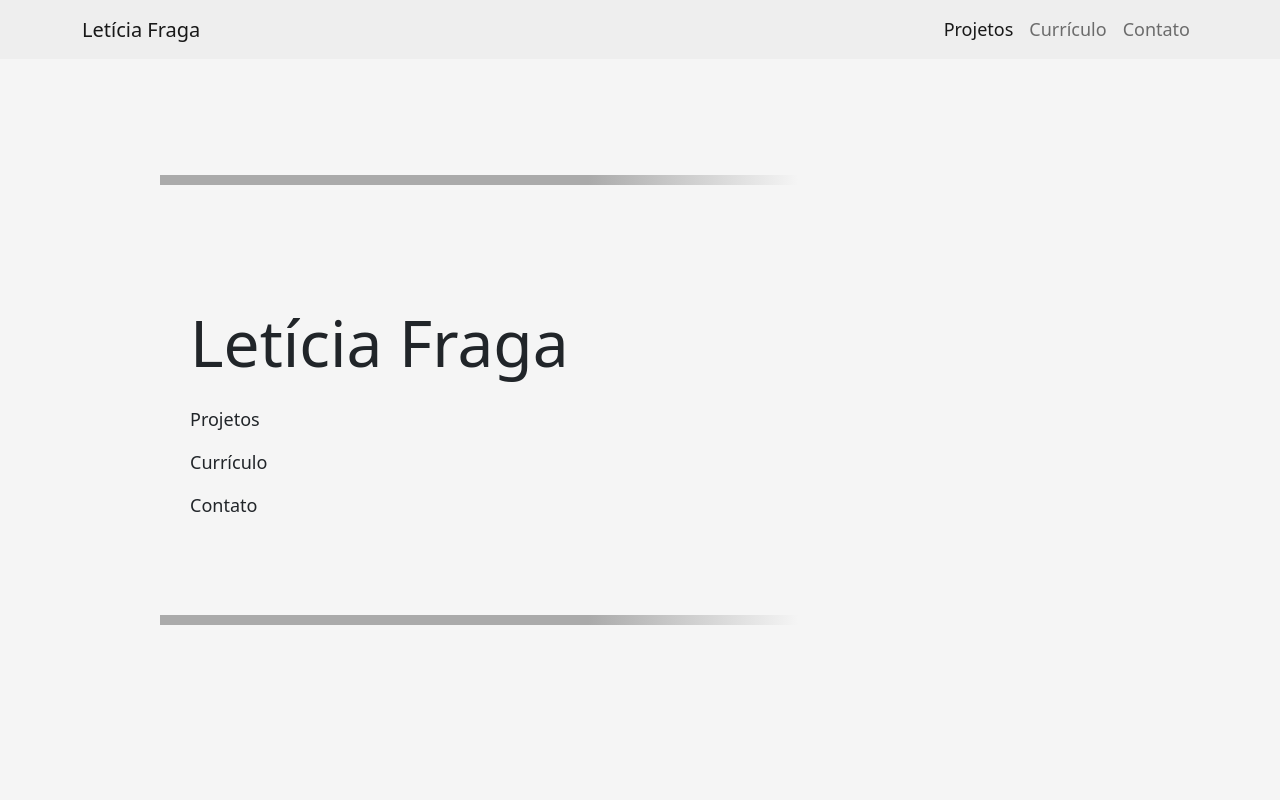
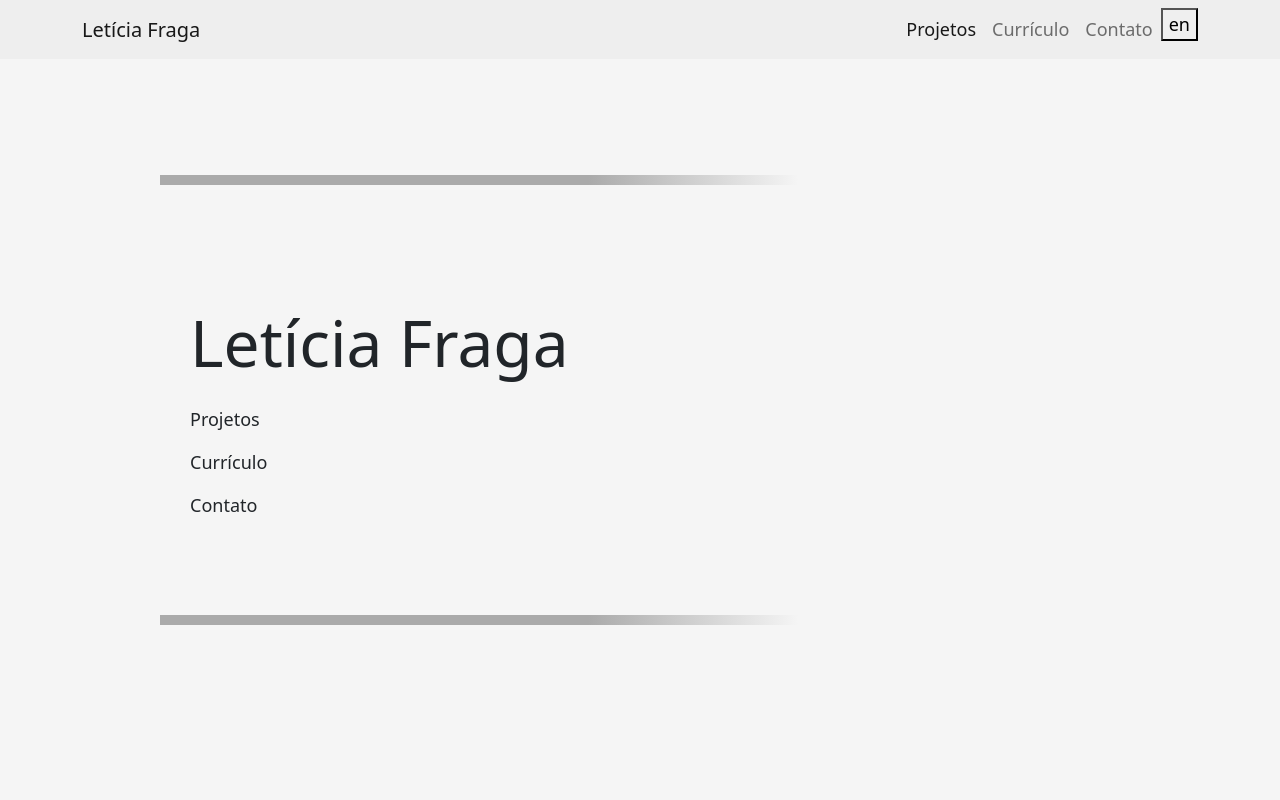
Before and after one commit to leticiafraga/leticiafraga.github.io, a React (Vite) app: page / in a window 1280 px wide. Shown: the top 800 px of the page. Built offline with nearby package versions, Linux system fonts and the light colour scheme.

Commit message:
initial translation, add gh links to projects

```diff
--- a/package.json
+++ b/package.json
@@ -15,8 +15,12 @@
         "@fortawesome/free-solid-svg-icons": "^6.3.0",
         "@fortawesome/react-fontawesome": "^0.2.0",
         "bootstrap": "^5.2.3",
+        "i18next": "^22.4.13",
+        "i18next-browser-languagedetector": "^7.0.1",
+        "i18next-http-backend": "^2.2.0",
         "react": "^18.2.0",
         "react-dom": "^18.2.0",
+        "react-i18next": "^12.2.0",
         "sass": "^1.59.3"
     },
     "devDependencies": {
--- a/src/components/App/App.module.scss
+++ b/src/components/App/App.module.scss
@@ -1,10 +1,25 @@
 @import "../../variables";
+
+@keyframes showBorder {
+    0% {
+        border-image: linear-gradient(
+                to right,
+                transparent 40%,
+                transparent 60%
+            )
+            100% 1;
+    }
+    100% {
+        border-image: linear-gradient(to right, $bg 40%, transparent 60%) 50% 1;
+    }
+}
 
 .main {
     height: 100vh;
     & > div {
         padding: 15vh 0 10vh 20px;
         border: 10px solid $bg;
+        animation: 2s ease-out 1s 1 showBorder;
         border-image: linear-gradient(to right, $bg 40%, transparent 60%) 100% 1;
     }
     h1 {
--- a/src/components/App/App.tsx
+++ b/src/components/App/App.tsx
@@ -1,18 +1,22 @@
 import { useState } from "react";
+import { useTranslation } from "react-i18next";
 import Contact from "../Contact/Contact";
 import Header from "../Header/Header";
 import Projects from "../Projects/Projects";
 import Resume from "../Resume/Resume";
+import Technologies from "../Technologies/Technologies";
 import style from "./App.module.scss";
-
-const sections = [
-    { link: "projects", text: "Projetos" },
-    { link: "resume", text: "Currículo" },
-    { link: "contact", text: "Contato" },
-];
 
 function App() {
     const [active, setActive] = useState(0);
+    const { t } = useTranslation("app");
+
+    const sections = [
+        { link: "projects", text: t("projects") },
+        { link: "resume", text: t("resume") },
+        { link: "contact", text: t("contact") },
+    ];
+
     return (
         <div className="container-fluid">
             <Header
@@ -29,7 +33,8 @@ function App() {
                 }
             >
                 <div className="col-10 offset-1">
-                    <h1>Letícia Fraga</h1>
+                    <h1>{t("title")}</h1>
+
                     {sections.map((item, index) => (
                         <p>
                             <a
--- a/src/components/Header/Header.tsx
+++ b/src/components/Header/Header.tsx
@@ -1,4 +1,5 @@
-import style from './Header.module.scss';
+import { useTranslation } from "react-i18next";
+import style from "./Header.module.scss";
 
 interface Props {
     options: NavLink[];
@@ -12,6 +13,10 @@ interface NavLink {
 }
 
 export default function Header(props: Props) {
+    const { i18n } = useTranslation("app");
+
+    const changeLanguage = async (lng: string) => i18n.changeLanguage(lng);
+
     return (
         <nav className={style.navbar + " navbar navbar-expand"}>
             <div className="container">
@@ -24,7 +29,10 @@ export default function Header(props: Props) {
                             <li className="nav-item" key={index}>
                                 <a
                                     className={
-                    "nav-link " + (index == props.activeSection ? "active" : "")
+                                        "nav-link " +
+                                        (index == props.activeSection
+                                            ? "active"
+                                            : "")
                                     }
                                     aria-current="page"
                                     href={`#${item.link}`}
@@ -34,6 +42,18 @@ export default function Header(props: Props) {
                                 </a>
                             </li>
                         ))}
+                        <li>
+                            <button
+                                type="button"
+                                onClick={() =>
+                                    changeLanguage(
+                                        i18n.language == "pt" ? "en" : "pt"
+                                    )
+                                }
+                            >
+                                {i18n.language == "pt" ? "en" : "pt"}
+                            </button>
+                        </li>
                     </ul>
                 </div>
             </div>
--- a/src/components/Projects/Projects.tsx
+++ b/src/components/Projects/Projects.tsx
@@ -3,13 +3,18 @@ import pilates from "../../assets/studio-pilates.png";
 import portalFilmes from "../../assets/portal-filmes.png";
 import sadfes from "../../assets/sadfes.png";
 import portfolio from "../../assets/portfolio.png";
+import { useTranslation } from "react-i18next";
 
 interface Project {
     name: string;
     description: string;
     link: string;
     image: string;
+    github: string;
 }
+
+export default function Projects() {
+    const { t } = useTranslation("app");
 
     const projects: Project[] = [
         {
@@ -18,6 +23,7 @@ const projects: Project[] = [
                 "Demonstração de um sistema de gerenciamento de atletas desenvolvido para um cliente real. Desenvolvido em React, utilizando as bibliotecas react-router-dom e react-hook-form, com banco de dados e autenticação do Firebase",
             link: "https://tis4-demo.web.app/",
             image: sadfes,
+            github: "https://github.com/leticiafraga/tis4-demo",
         },
         {
             name: "Portal de filmes",
@@ -25,6 +31,7 @@ const projects: Project[] = [
                 "Site de visualização de filmes responsivo que consome a API The Movie DB",
             link: "https://leticiafraga.github.io/portal-filmes/index.html",
             image: portalFilmes,
+            github: "https://github.com/leticiafraga/portal-filmes",
         },
         {
             name: "Portfolio",
@@ -32,16 +39,17 @@ const projects: Project[] = [
                 "Meu portfolio em React, onde, além de me apresentar, posso praticar o uso do React. Utiliza as seguintes tecnologias: Typescript, Sass, Vite, Bootstrap, FontAwesome",
             link: "https://studiozenpilates.web.app/",
             image: portfolio,
+            github: "https://github.com/leticiafraga/portfolio",
         },
         {
             name: "Studio Zen Pilates",
             description: "Site de um estúdio de pilates",
             link: "https://studiozenpilates.web.app/",
             image: pilates,
+            github: "https://github.com/leticiafraga/studio-pilates",
         },
     ];
 
-export default function Projects() {
     return (
         <section
             className={
@@ -51,16 +59,12 @@ export default function Projects() {
             id="projects"
         >
             <div className="col-12 col-md-3 offset-md-1">
-                <h2>Projetos</h2>
+                <h2>{t("projects")}</h2>
             </div>
             <div className={"col-12 col-md-7 " + style.wrapper}>
                 {projects.map((p) => (
                     <div className={style.flipCard}>
-                        <a
-                            target="_blank"
-                            href={p.link}
-                            className={style.flipCardInner}
-                        >
+                        <div className={style.flipCardInner}>
                             <div className={style.flipCardFront}>
                                 <h3>{p.name}</h3>
                                 <div className={style.imgContainer}>
@@ -69,8 +73,24 @@ export default function Projects() {
                             </div>
                             <div className={style.flipCardBack}>
                                 <p>{p.description}</p>
+                                <div className="row w-100">
+                                    <div className="col-6">
+                                        <button className=" w-100 btn btn-primary m-2">
+                                            <a target="_blank" href={p.link}>
+                                                Acessar
+                                            </a>
+                                        </button>
                                     </div>
+                                    <div className="col-6">
+                                        <button className="w-100 btn btn-primary m-2">
+                                            <a target="_blank" href={p.github}>
+                                                Github
                                             </a>
+                                        </button>
+                                    </div>
+                                </div>
+                            </div>
+                        </div>
                     </div>
                 ))}
             </div>
--- /dev/null
+++ b/src/i18n.ts
@@ -0,0 +1,28 @@
+import i18n from "i18next";
+import { initReactI18next } from "react-i18next";
+import app from "./public/locales/pt/app.json";
+import app2 from "./public/locales/en/app.json";
+
+declare module "react-i18next" {
+    interface CustomTypeOptions {
+        defaultNS: "app";
+        resources: {
+            app: typeof app;
+        };
+    }
+}
+
+i18n.use(initReactI18next).init({
+    fallbackLng: "pt",
+    debug: true,
+    resources: {
+        pt: {
+            app,
+        },
+        en: {
+            app: app2,
+        },
+    },
+});
+
+export default i18n;
--- a/src/main.tsx
+++ b/src/main.tsx
@@ -3,6 +3,7 @@ import ReactDOM from "react-dom/client";
 import App from "./components/App/App";
 import "bootstrap/dist/css/bootstrap.css";
 import "./index.scss";
+import "./i18n";
 
 ReactDOM.createRoot(document.getElementById("root") as HTMLElement).render(
     <React.StrictMode>
--- /dev/null
+++ b/src/public/locales/en/app.json
@@ -0,0 +1,6 @@
+{
+    "title": "Letícia Fraga",
+    "projects": "Projects",
+    "resume": "Resume",
+    "contact": "Contact"
+}
--- /dev/null
+++ b/src/public/locales/pt/app.json
@@ -0,0 +1,6 @@
+{
+    "title": "Letícia Fraga",
+    "projects": "Projetos",
+    "resume": "Currículo",
+    "contact": "Contato"
+}
```
Also changed, not shown: 1 other file (tests, documents, lock files or other folders). Lines whose indentation alone changed are shown as unchanged.
